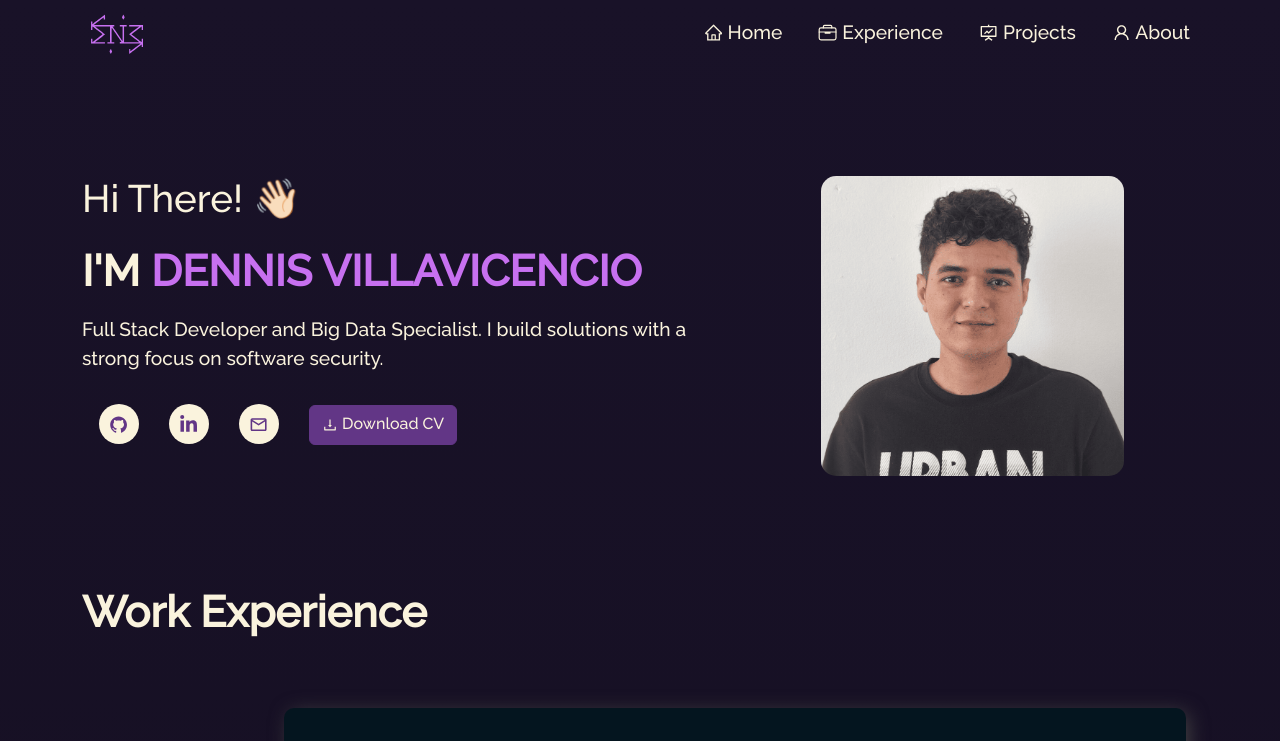
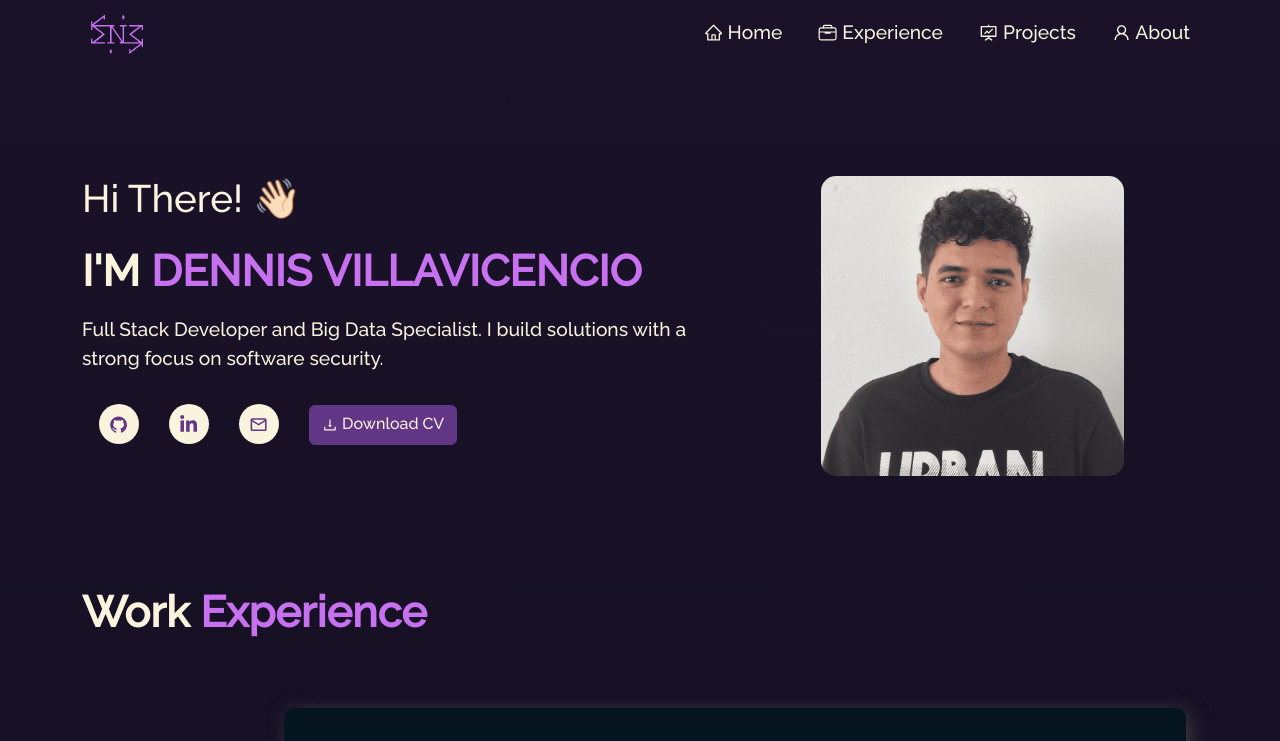
Before and after one commit to Dennis-Villa/Portfolio, a React (Vite) app: page / in a window 1280 px wide. Shown: the top 741 px of the page. Built offline with nearby package versions, Linux system fonts and the light colour scheme.

Commit message:
Update Experience.jsx

```diff
--- a/src/components/Experience/Experience.jsx
+++ b/src/components/Experience/Experience.jsx
@@ -38,7 +38,7 @@ function Experience() {
     return (
         <Container id="experience" className="experience">
             <h1 className="main-header experience-header">
-                Work Experience
+                Work <strong className="important-text">Experience</strong>
             </h1>
 
             <ExperienceCard
```
